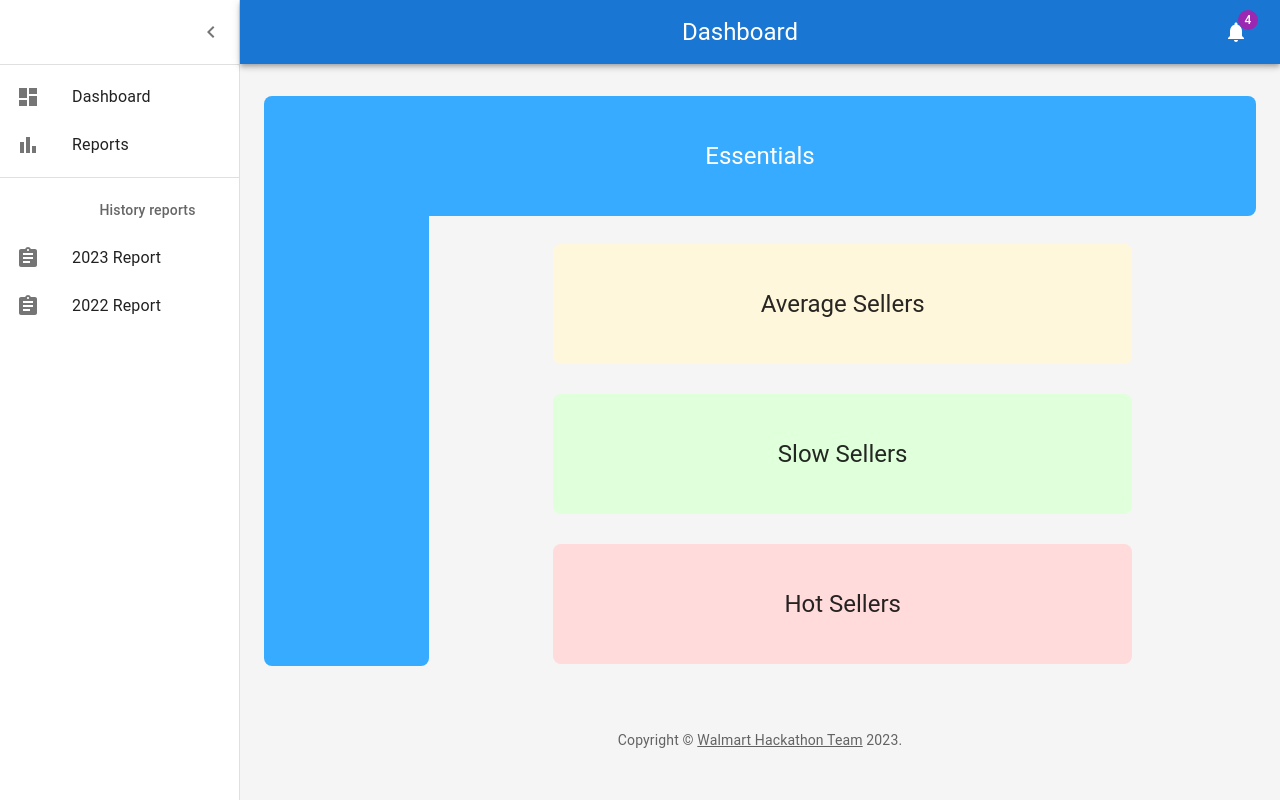
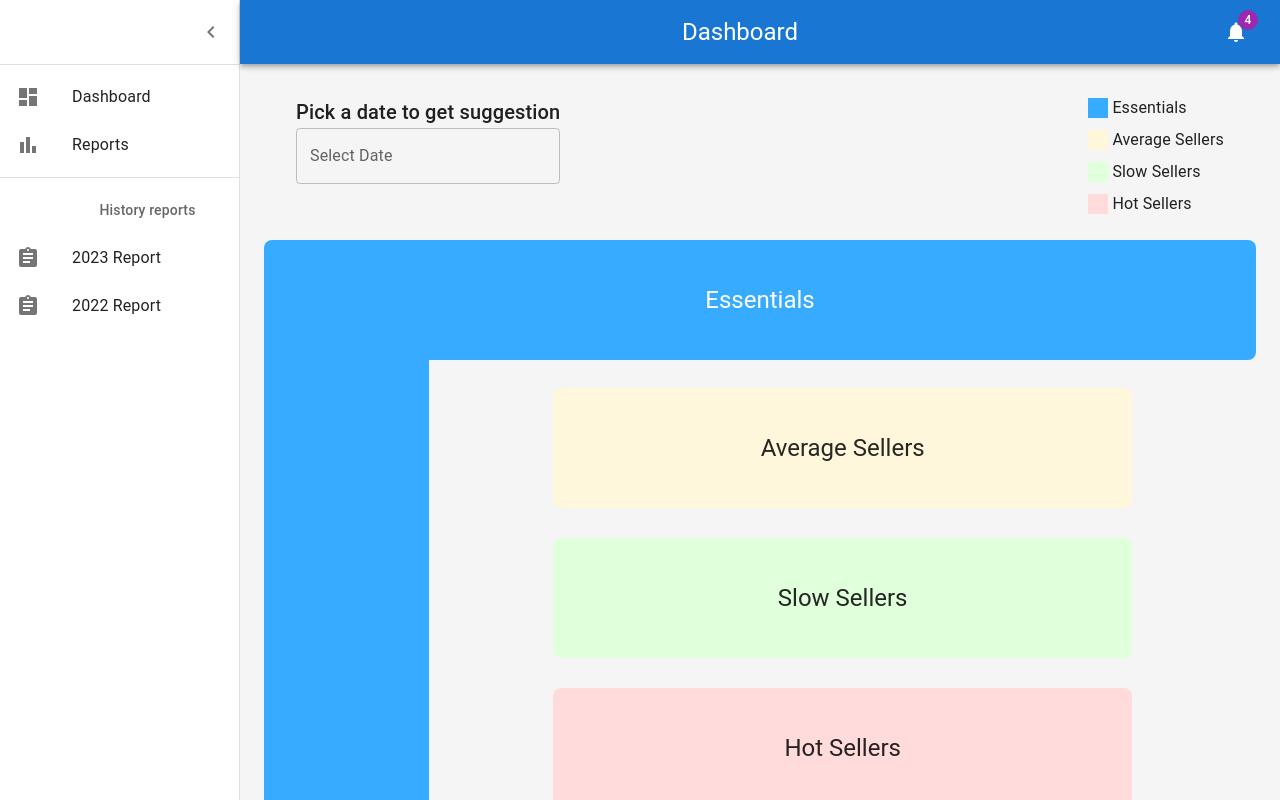
Before and after one commit to qren0neu/Walmart-Hackathon-FE, a React (Create React App) app: page / in a window 1280 px wide. Built offline with nearby package versions, Linux system fonts and the light colour scheme.

Commit message:
Date picker and legend

```diff
--- a/package.json
+++ b/package.json
@@ -6,10 +6,13 @@
     "@emotion/react": "^11.11.1",
     "@emotion/styled": "^11.11.0",
     "@mui/icons-material": "^5.14.13",
+    "@mui/lab": "^5.0.0-alpha.148",
     "@mui/material": "^5.14.13",
+    "@mui/x-date-pickers": "^6.16.2",
     "@testing-library/jest-dom": "^5.17.0",
     "@testing-library/react": "^13.4.0",
     "@testing-library/user-event": "^13.5.0",
+    "dayjs": "^1.11.10",
     "react": "^18.2.0",
     "react-dom": "^18.2.0",
     "react-router-dom": "^6.16.0",
--- /dev/null
+++ b/src/components/Legend.js
@@ -0,0 +1,20 @@
+import React from 'react';
+import '../styles/Legend.css';
+
+const Legend = ({ data }) => {
+    return (
+        <div className="legend-container">
+            {data.map((item, index) => (
+                <div className="legend-item" key={index}>
+                    <div
+                        className="legend-color-box"
+                        style={{ backgroundColor: item.color }}
+                    />
+                    {item.label}
+                </div>
+            ))}
+        </div>
+    );
+};
+
+export default Legend;
--- a/src/components/Sections.js
+++ b/src/components/Sections.js
@@ -1,8 +1,13 @@
+import { Stack, TextField } from '@mui/material';
 import Container from '@mui/material/Container';
 import Grid from '@mui/material/Grid';
 import Paper from '@mui/material/Paper';
 import Typography from '@mui/material/Typography';
+import { DatePicker, LocalizationProvider } from '@mui/x-date-pickers';
+import { AdapterDayjs } from '@mui/x-date-pickers/AdapterDayjs'
+import dayjs from 'dayjs';
 import * as React from 'react';
+import Legend from './Legend';
 
 const defaultPaperStyle = {
     p: 2,
@@ -31,11 +36,53 @@ const CategoryCard = (props) => {
     );
 }
 
+const legendData = [
+    {
+        label: 'Essentials',
+        color: '#37ABFF'
+    },
+    {
+        label: 'Average Sellers',
+        color: '#FFF7DB'
+    },
+    {
+        label: 'Slow Sellers',
+        color: '#E0FFDB'
+    },
+    {
+        label: 'Hot Sellers',
+        color: '#FFDBDB'
+    }
+]
+
 export const Sections = () => {
+
+    const minDate = new dayjs();
+
     return (
-
         <Container maxWidth="lg" sx={{ mt: 4, mb: 4 }}>
             <Grid container>
+                <Grid item xs={12} sx={{ marginBottom: 2 }}>
+                    <Stack
+                        direction="row"
+                        justifyContent="space-between"
+                        alignItems="flex-start"
+                        sx={{ pl: 4, pr: 4 }}
+                    >
+                        <Stack direction={'column'}>
+                            <Typography variant='h6'>Pick a date to get suggestion</Typography>
+                            <LocalizationProvider dateAdapter={AdapterDayjs}>
+                                <DatePicker
+                                    label="Select Date"
+                                    renderInput={(params) => <TextField {...params} />}
+                                    minDate={minDate}
+                                />
+                            </LocalizationProvider>
+                        </Stack>
+
+                        <Legend data={legendData}></Legend>
+                    </Stack>
+                </Grid>
                 {/* ================ L Section Title ================ */}
                 <Grid item xs={12}>
                     <Paper sx={{
--- /dev/null
+++ b/src/styles/Legend.css
@@ -0,0 +1,17 @@
+/* Legend.css */
+.legend-container {
+    display: flex;
+    flex-direction: column;
+}
+
+.legend-item {
+    display: flex;
+    align-items: center;
+    margin-bottom: 8px;
+}
+
+.legend-color-box {
+    width: 20px;
+    height: 20px;
+    margin-right: 4px;
+}
```
Also changed, not shown: 1 other file (tests, documents, lock files or other folders).
